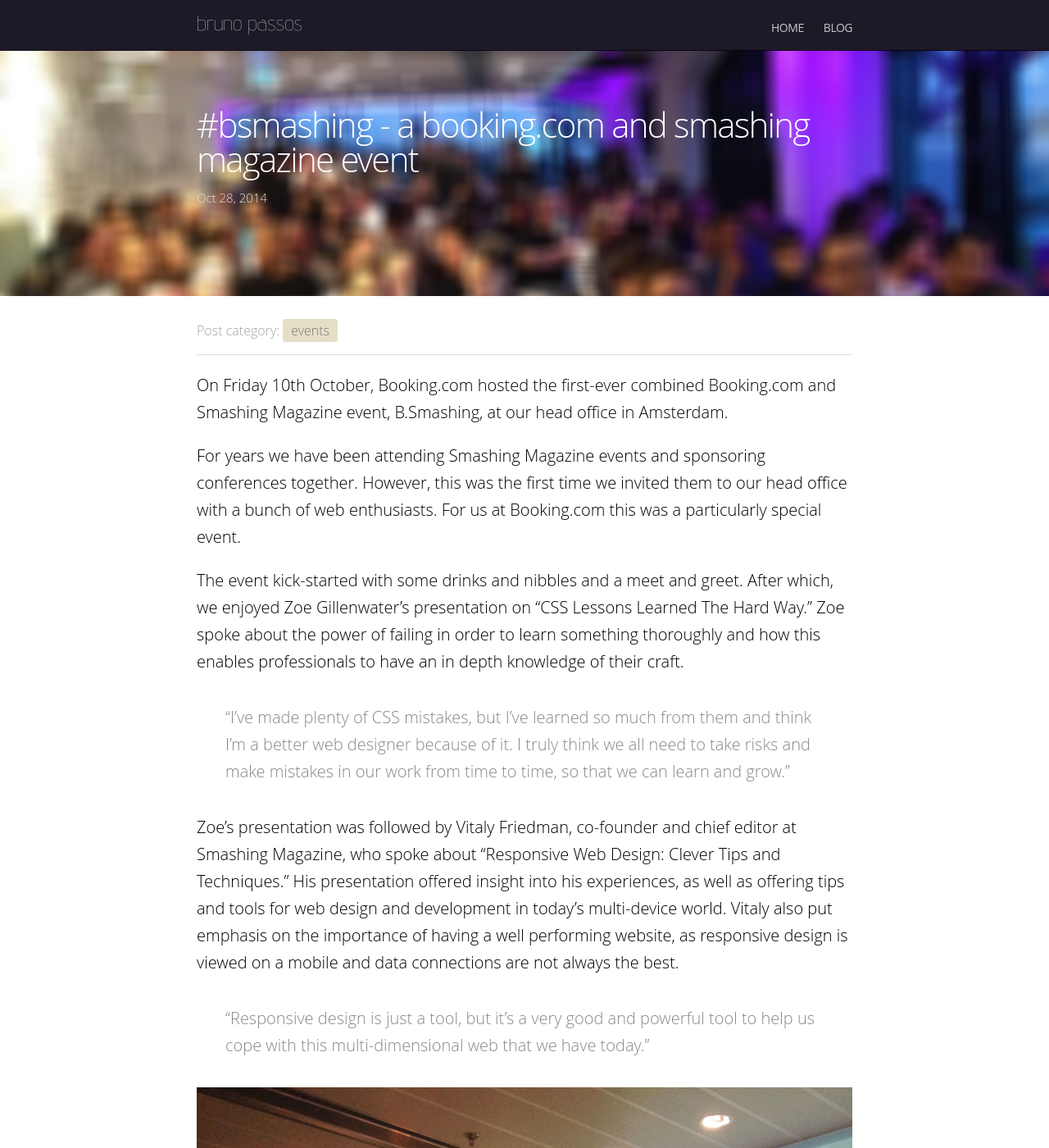
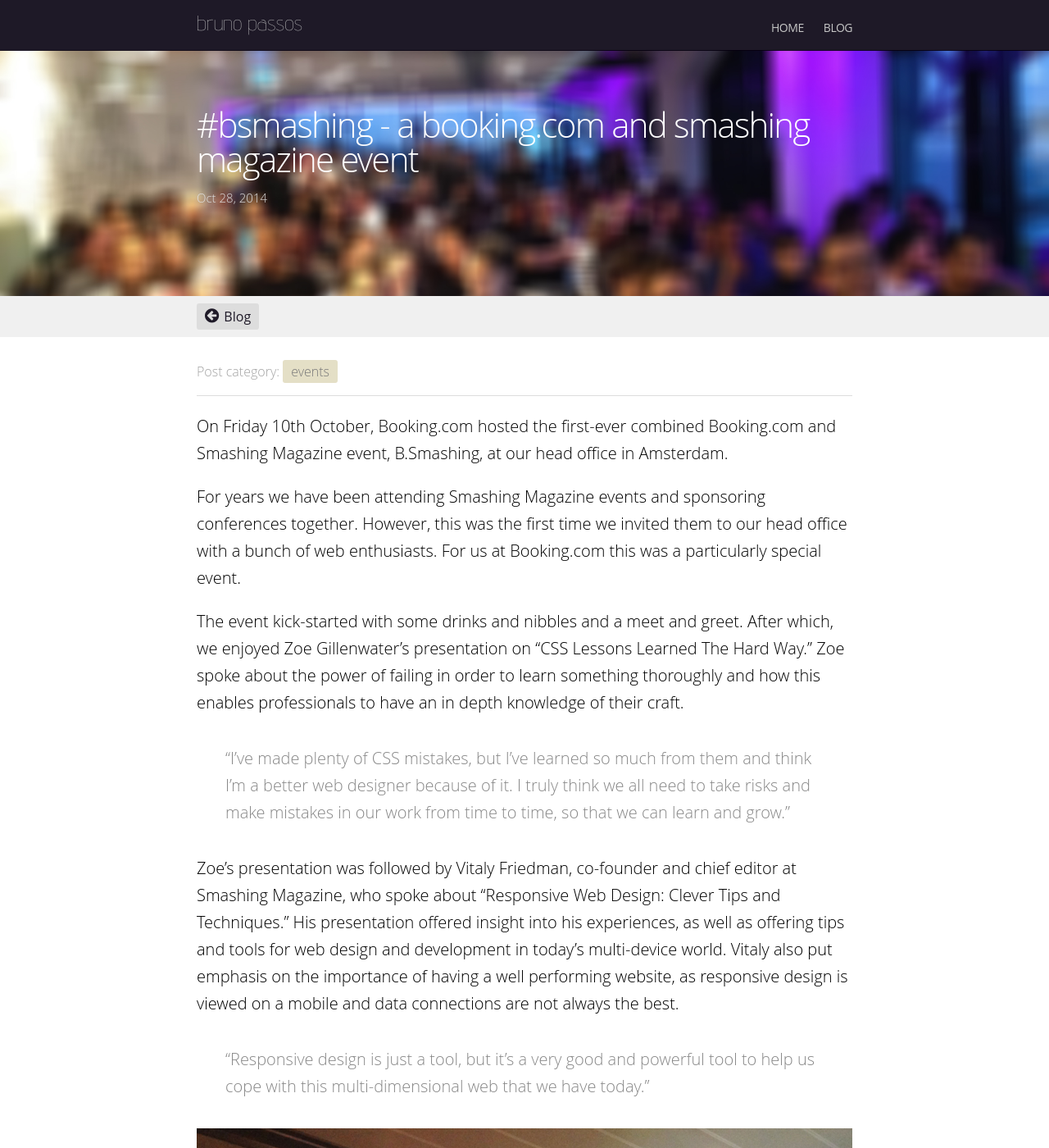
Before and after one commit to bpassos-zz/bpassos.github.io, a Jekyll site: the page built from blog/_posts/2014-10-28-bsmashing.markdown, in a window 1280 px wide and 1400 px high. Shown: the whole window at 82% size. Built offline with Jekyll 4.4.1, drawn with Linux system fonts in a browser that asks for light colours; nearby versions of some CDN libraries.

Commit message:
back button on post page

```diff
--- a/_layouts/default-post.html
+++ b/_layouts/default-post.html
@@ -18,7 +18,13 @@
     </div>
 
     <div class="page-content">
+      <div class="bread-crumbs-wrapper">
+        <div class="bread-crumbs">
+          <a href="{{ "/blog" | prepend: site.baseurl }}"><i class="fa fa-arrow-circle-left"></i> Blog</a>
+        </div>
+      </div>
       <div class="wrap">
+
       <p class="post-category">Post category: <span class="category-span">{{ page.categories.last }}</span></p>
       {{ content }}
       </div>
--- a/assets/css/main.css
+++ b/assets/css/main.css
@@ -298,7 +298,6 @@
 
 .page-content {
   margin-top: 60px;
-  padding: 30px 0;
   background-color: #fff;
 }
 
@@ -401,6 +400,27 @@
 /* Post styles */
 /* ----------------------------------------------------------*/
 
+.bread-crumbs-wrapper {
+  background: #F0F0F0;
+  padding: 13px;
+  margin-bottom: 30px;
+}
+  .bread-crumbs {
+    max-width: 800px;
+    margin: 0 auto;
+  }
+
+  .bread-crumbs a {
+    background: #DDD;
+    padding: 5px 10px;
+    border-radius: 3px;
+    color: #1F1A28;
+  }
+
+  .bread-crumbs i {
+    font-size: 20px;
+    margin-right: 2px;
+  }
 .post-header {
   margin: 10px 0 30px;
   padding-top: 70px;
```
